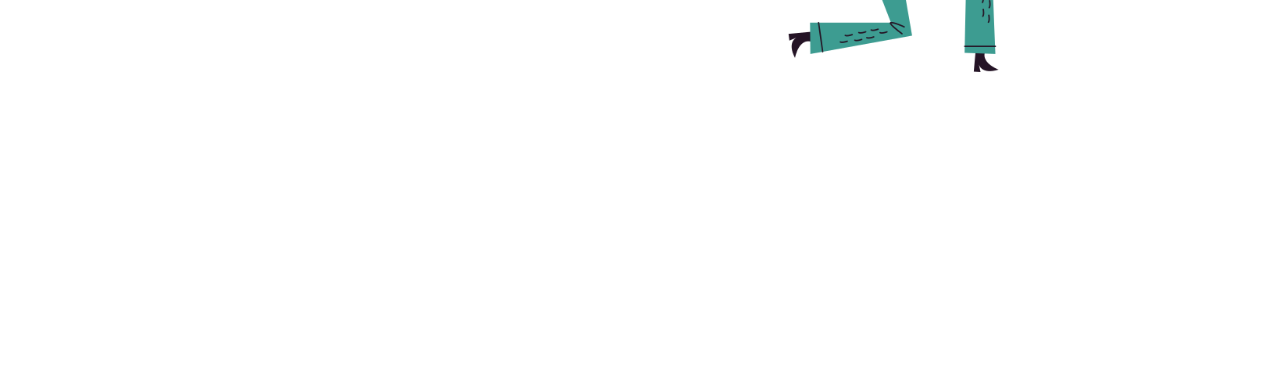
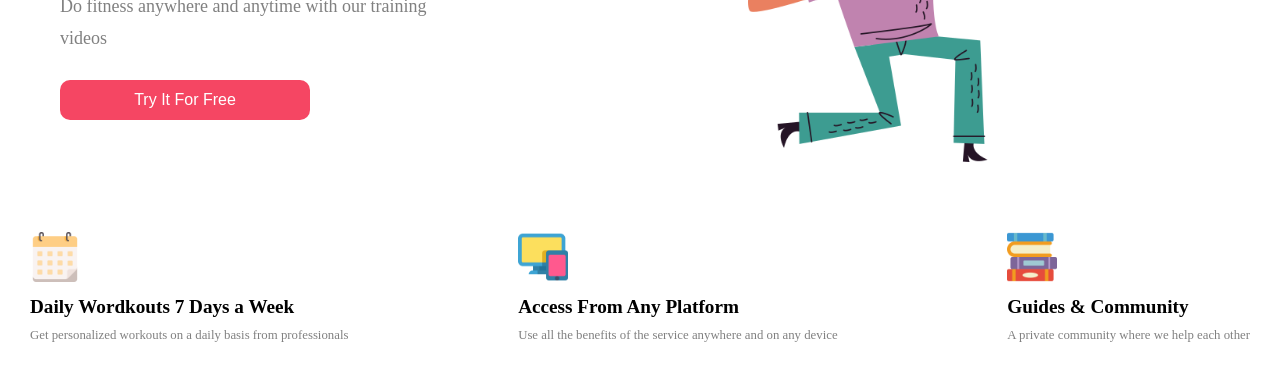
Before and after one commit to lulb11/ProjetStage, a plain HTML site: page index.html in a window 1280 px wide. Shown: the part 490-867 px from the top of the page. Before the commit the page ends 800 px from the top, so only its background shows below. Drawn offline with Linux system fonts and the light colour scheme.

Commit message:
ajouter footer

```diff
--- a/index.html
+++ b/index.html
@@ -1,5 +1,6 @@
 <!DOCTYPE html>
 <html lang="en">
+
 <head>
   <meta charset="UTF-8" />
   <meta http-equiv="X-UA-Compatible" content="IE=edge" />
@@ -7,17 +8,12 @@
   <title>ProjetStage</title>
   <link rel="stylesheet" href="styles.css" />
 </head>
+
 <body>
-    <navbar>
+  <navbar class="container">
     <div class="navBlock">
       <button id="menuHamb" type="button">
-          <img
-            src="suite.png"
-            alt="menu hamburger"
-            width="30px"
-            height="30px"
-            class="navBtn"
-          />
+        <img src="suite.png" alt="menu hamburger" width="30px" height="30px" class="navBtn" />
       </button>
     </div>
     <div class="navBlock">
@@ -26,10 +22,10 @@
       <div class="navBtn">Community</div>
     </div>
   </navbar>
-    <div class="offerContainer">
+  <div class="offerContainer container">
     <div class="offer">
       <h1 class="title">It's Time To Regain Your Fitness</h1>
-        <p class="subtitle">
+      <p class="fontSizeLarge colorGrey">
         Do fitness anywhere and anytime with our training videos
       </p>
       <button class="offerBtn" type="button">Try It For Free</button>
@@ -40,5 +36,28 @@
       </div>
     </div>
   </div>
+  <footer class="container">
+    <div>
+      <img src="calendar.png" alt="" width="50px" height="50px" />
+      <h2>Daily Wordkouts 7 Days a Week</h2>
+      <p class="colorGrey">
+        Get personalized workouts on a daily basis from professionals
+      </p>
+    </div>
+    <div>
+      <img src="computer.png" alt="" width="50px" height="50px" />
+      <h2>Access From Any Platform</h2>
+      <p class="colorGrey">
+        Use all the benefits of the service anywhere and on any device
+      </p>
+    </div>
+    <div>
+      <img src="book-stack.png" alt="" width="50px" height="50px" />
+      <h2>Guides & Community</h2>
+      <p class="colorGrey">A private community where we help each other</p>
+    </div>
+  </footer>
 </body>
+
 </html>
+<!-- tu l'as ton espace trou du cul-->
--- a/styles.css
+++ b/styles.css
@@ -2,6 +2,10 @@
   line-height: 1.8;
   padding: 0;
   margin: 0;
+}
+
+.container {
+  padding: 30px
 }
 
 navbar {
@@ -35,7 +39,7 @@ navbar {
   font-weight: bolder;
 }
 
-.subtitle {
+.fontSizeLarge {
   font-size: large;
 }
 
@@ -61,3 +65,13 @@ img {
   justify-content: center;
   width: 65%;
 }
+
+footer {
+  display: flex;
+  justify-content: space-between;
+  font-size: 0.8em;
+}
+
+.colorGrey {
+  color: grey;
+}
```
Also changed, not shown: book-stack.png (added), calendar.png (added), computer.png (added). Lines whose indentation alone changed are shown as unchanged.
